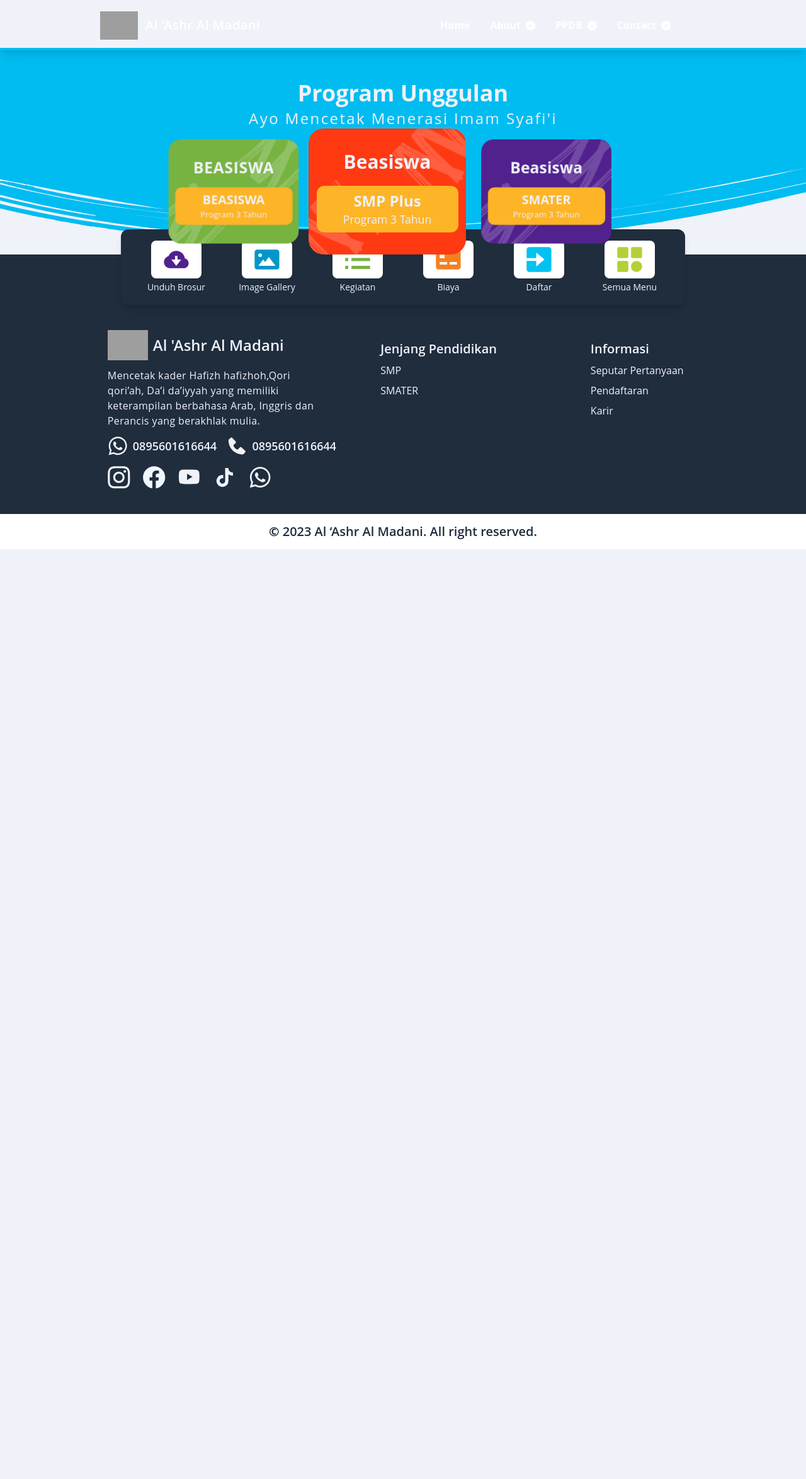
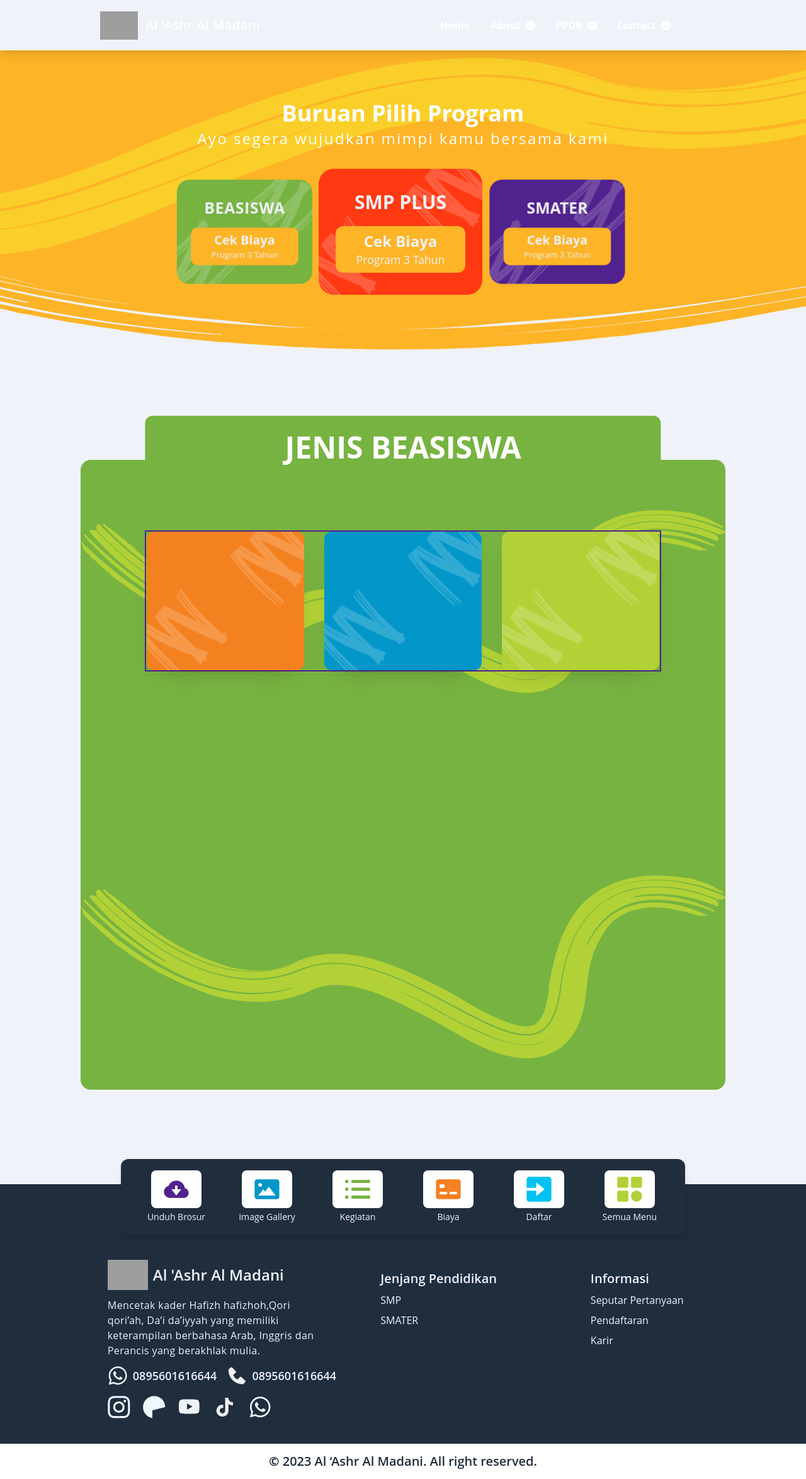
Before and after one commit to HilmiAnugrah/projek-am, a PHP site: page /project-am/src/pages/ in a window 1280 px wide. Shown: the whole page at 63% size. Run offline with PHP 8.4, Linux system fonts and the light colour scheme; grey boxes are pictures that could not be loaded.

Commit message:
manambahkan biaya

```diff
--- a/index.php
+++ b/index.php
@@ -6,7 +6,7 @@ require "src/backend/functions/functions.php";
 
 <head>
 <meta charset="UTF-8" />
-    <meta name="viewport" content="width=device-width, initial-scale=1.0, user-scalable=no, minimum-scale=1, maximum-scale=1" />
+    <meta name="viewport" content="width=device-width, initial-scale=1.0, user-scalable=no, minimum-scale=1, maximum-scale=5" />
     <!-- Meta untuk SEO dan pembagian tautan -->
     <meta name="robots" content="index,follow">
     <meta name="title" content="Pondok Pesantren Tahfidz Al Ashr Al Madani">
@@ -59,7 +59,7 @@ require "src/backend/functions/functions.php";
         <!-- Navbar -->
         <?php require "src/backend/partials/header.php"; ?>
         <!-- main -->
-        <?php require "src/backend/partials/main.php"; ?>
+        <?php require "src/backend/partials/home/main.php"; ?>
         <!-- main end -->
         <!-- footer -->
         <?php require "src/backend/partials/footer.php"; ?>
--- a/src/backend/partials/hiro-biaya.php
+++ b/src/backend/partials/biaya/hiro-biaya.php
@@ -1,20 +1,20 @@
-<section class="-mt-1 pt-8  bg-[url('../img/hiro.svg')] w-full bg-no-repeat bg-cover bg-body" style="background-position: center 100%">
-    <h2 class="font-bold sm:mt-5 px-[5%] text-center text-3xl sm:text-4xl text-body">
-        Program Unggulan
+<section class="max-sm:-mt-1 pt-8  bg-[url('../img/hiro-biaya.svg')] w-full lg:h-[500px] bg-no-repeat bg-cover bg-body" style="background-position: center 100%">
+    <h2 class="font-bold sm:mt-5 lg:mt-12 px-[5%] text-center text-3xl sm:text-4xl text-white ">
+    Buruan Pilih Program
     </h2>
-    <p class="text-base tracking-widest px-[5%] text-center sm:text-xl lg:text-2xl mt-1 text-body">
-        Ayo Mencetak Menerasi Imam Syafi'i
+    <p class="text-base tracking-widest px-[5%] text-center sm:text-xl lg:text-2xl mt-1 mb-5 lg:mb-8 text-white">
+    Ayo segera wujudkan mimpi kamu bersama kami
     </p>
     <div class="swiper swiper-card">
         <div class="swiper-wrapper">
             <div class="swiper-slide prev">
 
-                <div class="w-[250px] h-[200px] flex flex-col gap-5  justify-center items-center rounded-3xl bg-main-green relative overflow-hidden">
+                <div class="w-[260px] h-[200px] px-4 mx-4 flex flex-col gap-5  justify-center items-center rounded-3xl bg-main-green relative overflow-hidden">
                     <img src="<?=base_url("src/img/program_pilihan/Vector.png");?>" alt="al ashr al madani" class="bg-cover absolute top-[-30px] right-[-30px] w-[60%] " />
                     <img src="<?=base_url("src/img/program_pilihan/Vector.png");?> " alt="" class="bg-cover absolute bottom-[-30px] left-[-30px] w-[60%]" />
                     <h2 class="text-3xl text-body font-bold tracking-wide  ">BEASISWA</h2>
                     <button class="card__content flex items-center flex-col  bg-young-orange w-[90%] p-2 rounded-xl relative z-10">
-                        <h3 class="card__title text-2xl font-bold text-body">BEASISWA</h3>
+                        <h3 class="card__title text-2xl font-bold text-body">Cek Biaya</h3>
                         <p class="card__text text-body">Program 3 Tahun</p>
                     </button>
                 </div>
@@ -22,12 +22,12 @@
             </div>
             <div class="swiper-slide">
 
-                <div class="w-[250px] h-[200px] flex flex-col gap-5 justify-center items-center rounded-3xl bg-main-red overflow-hidden relative">
+                <div class="w-[260px] h-[200px] flex flex-col gap-5 justify-center items-center rounded-3xl px-4 mx-4 bg-main-red overflow-hidden relative">
                     <img src="<?=base_url("src/img/program_pilihan/Vector.png");?>" alt="" class="bg-cover absolute top-[-30px] right-[-30px]  w-[60%] rotate-90 " />
                     <img src="<?=base_url("src/img/program_pilihan/Vector.png");?>" alt="" class="bg-cover absolute bottom-[-30px] left-[-30px] w-[60%] rotate-90" />
-                    <h2 class="text-3xl text-body font-bold ">Beasiswa</h2>
+                    <h2 class="text-3xl text-body font-bold ">SMP PLUS</h2>
                     <button class="card__content flex items-center flex-col  bg-young-orange w-[90%] p-2 rounded-xl relative z-10">
-                        <h3 class="card__title text-2xl font-bold text-body">SMP Plus</h3>
+                        <h3 class="card__title text-2xl font-bold text-body">Cek Biaya</h3>
                         <p class="card__text text-center text-[1.1rem] font-normal text-body">Program 3 Tahun</p>
                     </button>
                 </div>
@@ -36,12 +36,12 @@
 
             <div class="swiper-slide next">
 
-                <div class="w-[250px] h-[200px] flex flex-col gap-5 justify-center items-center rounded-3xl bg-main-purple overflow-hidden relative">
+                <div class="w-[260px] h-[200px] px-4 mx-4 flex flex-col gap-5 justify-center items-center rounded-3xl bg-main-purple overflow-hidden relative">
                     <img src="<?=base_url("src/img/program_pilihan/Vector.png");?>" alt="" class="bg-cover absolute top-[-30px] right-[-30px] w-[60%] " />
                     <img src="<?=base_url("src/img/program_pilihan/Vector.png");?>" alt="" class="bg-cover absolute bottom-[-30px] left-[-30px] w-[60%] " />
-                    <h2 class="text-3xl text-body font-bold ">Beasiswa</h2>
+                    <h2 class="text-3xl text-body font-bold ">SMATER</h2>
                     <button class="card__content flex items-center flex-col  bg-young-orange w-[90%] p-2 rounded-xl relative z-10">
-                        <h3 class="card__title text-2xl font-bold text-body">SMATER</h3>
+                        <h3 class="card__title text-2xl font-bold text-body">Cek Biaya</h3>
                         <p class="card__text text-body">Program 3 Tahun</p>
                     </button>
                 </div>
--- /dev/null
+++ b/src/backend/partials/biaya/jenis-beasiswa.php
@@ -0,0 +1,32 @@
+<section class="my-[150px] relative w-full">
+    <div class="jenis-beasiswa bg-main-green w-[90%] lg:w-[80%] h-[1000px] mx-auto relative rounded-2xl">
+        <!-- image vactor background -->
+        <img class="absolute top-20 w-full" src="<?= base_url("src/img/vector-biaya.svg"); ?>" alt="biaya pesantren bg">
+        <img class="absolute bottom-[50px] w-full" src="<?= base_url("src/img/vector-biaya.svg"); ?>" alt="biaya pesantren bg">
+
+        <!-- HEADING JENIS BEASISWA -->
+        <div class="-mt-14 lg:-mt-[70px] rounded-xl absolute top-0 left-1/2 -translate-x-1/2  bg-main-green w-[90%] h-[80px] lg:w-[80%] lg:h-[100px] flex justify-center items-center">
+            <h2 class="font-bold  px-[5%] text-center text-3xl sm:text-4xl lg:text-5xl text-white ">
+                JENIS BEASISWA
+            </h2>
+        </div>
+        <!-- kategori beasiswa -->
+        <div class=" relative z-10 mx-auto top-10 lg:top-28  w-[90%] lg:w-[80%] border-2 border-main-purple flex flex-row justify-center items-center justify-items-center gap-2 md:gap-5 xl:gap-8 ">
+            <div class="bg-main-orange max-lg:w-1/3 rounded-xl main-shadow lg:w-[300px] max-md:h-[100px] md:h-[200px] lg:h-[220px] xl:w-[250px] relative overflow-hidden ">
+
+                <img src="<?= base_url("src/img/program_pilihan/Vector.png"); ?>" alt="" class="bg-cover absolute top-[-15px] right-[-15px] sm:top-[-30px] lg:right-[-30px] w-[60%]  rotate-90 " />
+                <img src="<?= base_url("src/img/program_pilihan/Vector.png"); ?>" alt="" class="bg-cover absolute bottom-[-20px] lg:bottom-[-20px] left-[-20px] max-sm:left-[-5px] w-[60%]  rotate-90" />
+
+            </div>
+            <div class="bg-old-blue max-lg:w-1/3 rounded-xl main-shadow lg:w-[300px] max-md:h-[100px] md:h-[200px] lg:h-[220px] xl:w-[250px] relative overflow-hidden">
+                <img src="<?= base_url("src/img/program_pilihan/Vector.png"); ?>" alt="" class="bg-cover absolute top-[-15px] right-[-15px] sm:top-[-30px] lg:right-[-30px] w-[60%]  rotate-90 " />
+                <img src="<?= base_url("src/img/program_pilihan/Vector.png"); ?>" alt="" class="bg-cover absolute bottom-[-20px] lg:bottom-[-20px] left-[-20px] max-sm:left-[-5px] w-[60%]  rotate-90" />
+            </div>
+            <div class="bg-second-green  max-lg:w-1/3 rounded-xl main-shadow lg:w-[300px] max-md:h-[100px] md:h-[200px] lg:h-[220px] xl:w-[250px] relative overflow-hidden">
+                <img src="<?= base_url("src/img/program_pilihan/Vector.png"); ?>" alt="" class="bg-cover absolute top-[-15px] right-[-15px] sm:top-[-30px] lg:right-[-30px] w-[60%]  rotate-90 " />
+                <img src="<?= base_url("src/img/program_pilihan/Vector.png"); ?>" alt="" class="bg-cover absolute bottom-[-20px] lg:bottom-[-20px] left-[-20px]  max-sm:bottom-[-15px] max-sm:left-[-5px] w-[60%]  rotate-90" />
+            </div>
+        </div>
+    </div>
+
+</section>
--- a/src/backend/partials/footer.php
+++ b/src/backend/partials/footer.php
@@ -6,25 +6,25 @@
             <div class="bg-white w-[90%] h-[45px] sm:w-[70%] lg:h-[60px] md:w-[70px] md:h-[65px] lg:w-[80px] flex justify-center items-center md:p-1 p-2 rounded-lg">
                 <img src="<?=base_url("src/img/icons/download.svg");?>" alt="download" class="h-8 w-8 md:w-[100%] lg:h-10 lg:w-10">
             </div>
-            <h4 class="text-body text-[0.40em] mt-1 text-center sm:text-xs md:text-sm ">Unduh Brosur</h4>
+            <p class="text-body text-[0.40em] mt-1 text-center sm:text-xs md:text-sm ">Unduh Brosur</p>
         </div>
         <div class="w-1/6 flex flex-col items-center">
             <div class="bg-white w-[90%] h-[45px] sm:w-[70%] lg:h-[60px] md:w-[70px] md:h-[65px] lg:w-[80px] flex justify-center items-center md:p-1 p-2 rounded-lg">
                 <img src="<?=base_url("src/img/icons/image.svg");?>" alt="Image Gallery" class="h-8 w-8 md:w-[100%] lg:h-10 lg:w-10">
             </div>
-            <h4 class="text-body text-[0.40em] mt-1 text-center sm:text-xs md:text-sm">Image Gallery</h4>
+            <p class="text-body text-[0.40em] mt-1 text-center sm:text-xs md:text-sm">Image Gallery</p>
         </div>
         <div class="w-1/6 flex flex-col items-center">
             <div class="bg-white w-[90%] h-[45px] sm:w-[70%] lg:h-[60px] md:w-[70px] md:h-[65px] lg:w-[80px] flex justify-center items-center md:p-1 p-2 rounded-lg">
                 <img src="<?=base_url("src/img/icons/kegiatan.svg");?>" alt="kegiatan" class="h-8 w-8 md:w-[100%] lg:h-10 lg:w-10">
             </div>
-            <h4 class="text-body text-[0.40em] mt-1 text-center sm:text-xs md:text-sm">Kegiatan</h4>
+            <p class="text-body text-[0.40em] mt-1 text-center sm:text-xs md:text-sm">Kegiatan</p>
         </div>
         <div class="w-1/6 flex flex-col items-center">
             <div class="bg-white w-[90%] h-[45px] sm:w-[70%] lg:h-[60px] md:w-[70px] md:h-[65px] lg:w-[80px] flex justify-center items-center md:p-1 p-2 rounded-lg">
                 <img src="<?=base_url("src/img/icons/biaya.svg");?>" alt="Biaya" class="h-8 w-8 md:w-[100%] lg:h-10 lg:w-10">
             </div>
-            <h4 class="text-body text-[0.40em] mt-1 text-center sm:text-xs md:text-sm">Biaya</h4>
+            <p class="text-body text-[0.40em] mt-1 text-center sm:text-xs md:text-sm">Biaya</p>
         </div>
 
 
@@ -32,13 +32,13 @@
             <div class="bg-white w-[90%] h-[45px] sm:w-[70%] lg:h-[60px] md:w-[70px] md:h-[65px] lg:w-[80px] flex justify-center items-center md:p-1 p-2 rounded-lg">
                 <img src="<?=base_url("src/img/icons/daftar.svg");?>" alt="daftar" class="h-8 w-8 md:w-[100%] lg:h-10 lg:w-10">
             </div>
-            <h4 class="text-body text-[0.40em] mt-1 text-center sm:text-xs md:text-sm">Daftar</h4>
+            <p class="text-body text-[0.40em] mt-1 text-center sm:text-xs md:text-sm">Daftar</p>
         </div>
         <div class="w-1/6 flex flex-col items-center cursor-pointer" id="menu-kategori">
             <div class="bg-white w-[90%] h-[45px] sm:w-[70%] lg:h-[60px] md:w-[70px] md:h-[65px] lg:w-[80px] flex justify-center items-center md:p-1 p-2 rounded-lg">
                 <img src="<?=base_url("src/img/icons/kategori.svg");?>" alt="kategori" class="h-8 w-8 md:w-[100%] lg:h-10 lg:w-10">
             </div>
-            <h4 class="text-body text-[0.40em] mt-1 text-center sm:text-xs md:text-sm">Semua Menu</h4>
+            <p class="text-body text-[0.40em] mt-1 text-center sm:text-xs md:text-sm">Semua Menu</p>
         </div>
 
     </div>
@@ -89,7 +89,7 @@
                     <svg class="w-8 h-8 md:w-5 md:h-5 lg:w-9 lg:h-9" viewBox="0 0 14 14" fill="none" xmlns="http://www.w3.org/2000/svg">
                         <title>Facebook Al Ashr Al Madani</title>
                         <desc>kunjungi Facebook Al Ashr Al Madani</desc>
-                        <path d="M13.718 6.94618C13.718 3.14572 10.6557 0.0648499 6.8783 0.0648499C3.10086 0.0648499 0.0386353 3.14572 0.0386353 6.94618C0.0386353 10.3809 2.5398 13.2277 5.8096 13.7439V8.93532H4.07297V6.94618H5.8096V5.43014C5.8096 3.7055 6.83072 2.75287 8.39305 2.75287C9.14136 2.75287 9.92409 2.88727 9.92409 2.88727V4.58072H9.06163C8.21197 4.58072 7.947 5.11116 7.947 5.65535V6.94618H9.84394L9.5407 8.93532H7.947V13.7439C11.2168 13.2277 13.718 10.3809 13.718 6.94618Z" fill="#F0F8FF" />
+                        <path d="M13.718 6.94618C13.718 3.14572 10.6557 0.0648499 6.8783 0.0648499C3.10086 0.0648499 0.0386353 3.14572 0.0386353 6.94618C0.0386353 10.3809 2.5398 13.2277 5.8096 13.7439V8.93532p.07297V6.94618H5.8096V5.43014C5.8096 3.7055 6.83072 2.75287 8.39305 2.75287C9.14136 2.75287 9.92409 2.88727 9.92409 2.88727V4.58072H9.06163C8.21197 4.58072 7.947 5.11116 7.947 5.65535V6.94618H9.84394L9.5407 8.93532H7.947V13.7439C11.2168 13.2277 13.718 10.3809 13.718 6.94618Z" fill="#F0F8FF" />
                     </svg>
                 </a>
                 <a href="#">
--- a/src/css/index.css
+++ b/src/css/index.css
@@ -579,6 +579,10 @@ body {
   bottom: 10px;
 }
 
+.bottom-\[50px\] {
+  bottom: 50px;
+}
+
 .left-0 {
   left: 0px;
 }
@@ -623,6 +627,10 @@ body {
   top: 3rem;
 }
 
+.top-20 {
+  top: 5rem;
+}
+
 .top-\[-15px\] {
   top: -15px;
 }
@@ -643,6 +651,26 @@ body {
   top: 100%;
 }
 
+.bottom-\[-20px\] {
+  bottom: -20px;
+}
+
+.right-\[-15px\] {
+  right: -15px;
+}
+
+.left-\[-20px\] {
+  left: -20px;
+}
+
+.left-\[-40px\] {
+  left: -40px;
+}
+
+.left-\[-50px\] {
+  left: -50px;
+}
+
 .z-10 {
   z-index: 10;
 }
@@ -657,6 +685,11 @@ body {
 
 .m-auto {
   margin: auto;
+}
+
+.mx-4 {
+  margin-left: 1rem;
+  margin-right: 1rem;
 }
 
 .mx-auto {
@@ -674,6 +707,11 @@ body {
   margin-bottom: 14px;
 }
 
+.my-\[150px\] {
+  margin-top: 150px;
+  margin-bottom: 150px;
+}
+
 .-mt-1 {
   margin-top: -0.25rem;
 }
@@ -682,10 +720,18 @@ body {
   margin-top: -3rem;
 }
 
+.-mt-14 {
+  margin-top: -3.5rem;
+}
+
 .mb-10 {
   margin-bottom: 2.5rem;
 }
 
+.mb-5 {
+  margin-bottom: 1.25rem;
+}
+
 .ml-2 {
   margin-left: 0.5rem;
 }
@@ -762,6 +808,10 @@ body {
   height: 20rem;
 }
 
+.h-\[1000px\] {
+  height: 1000px;
+}
+
 .h-\[100px\] {
   height: 100px;
 }
@@ -798,6 +848,10 @@ body {
   height: 80%;
 }
 
+.h-\[80px\] {
+  height: 80px;
+}
+
 .h-full {
   height: 100%;
 }
@@ -830,8 +884,8 @@ body {
   width: 2rem;
 }
 
-.w-\[250px\] {
-  width: 250px;
+.w-\[260px\] {
+  width: 260px;
 }
 
 .w-\[40\%\] {
@@ -933,6 +991,10 @@ body {
   justify-content: space-around;
 }
 
+.justify-items-center {
+  justify-items: center;
+}
+
 .gap-1 {
   gap: 0.25rem;
 }
@@ -987,6 +1049,10 @@ body {
   overflow-y: scroll;
 }
 
+.rounded-2xl {
+  border-radius: 1rem;
+}
+
 .rounded-3xl {
   border-radius: 1.5rem;
 }
@@ -1020,6 +1086,11 @@ body {
   border-style: none;
 }
 
+.border-main-purple {
+  --tw-border-opacity: 1;
+  border-color: rgb(81 33 142 / var(--tw-border-opacity));
+}
+
 .bg-black\/50 {
   background-color: rgb(0 0 0 / 0.5);
 }
@@ -1064,11 +1135,21 @@ body {
   background-color: rgb(255 188 0 / var(--tw-bg-opacity));
 }
 
+.bg-old-blue {
+  --tw-bg-opacity: 1;
+  background-color: rgb(3 151 201 / var(--tw-bg-opacity));
+}
+
 .bg-second-blue {
   --tw-bg-opacity: 1;
   background-color: rgb(3 151 201 / var(--tw-bg-opacity));
 }
 
+.bg-second-green {
+  --tw-bg-opacity: 1;
+  background-color: rgb(177 209 54 / var(--tw-bg-opacity));
+}
+
 .bg-white {
   --tw-bg-opacity: 1;
   background-color: rgb(255 255 255 / var(--tw-bg-opacity));
@@ -1077,6 +1158,10 @@ body {
 .bg-young-orange {
   --tw-bg-opacity: 1;
   background-color: rgb(253 180 39 / var(--tw-bg-opacity));
+}
+
+.bg-\[url\(\'\.\.\/img\/hiro-biaya\.svg\'\)\] {
+  background-image: url('../img/hiro-biaya.svg');
 }
 
 .bg-\[url\(\'\.\.\/img\/hiro\.svg\'\)\] {
@@ -1447,11 +1540,15 @@ body {
   align-items: center;
   justify-content: center;
   flex-direction: column;
-  margin: 1.5em 2em;
+  margin: 1.5em 1rem;
 }
 
 .swiper-card .swiper-slide {
   width: 300px;
+}
+
+.prev,.next{
+  cursor: grab !important;
 }
 
 /* seputar pesantren */
@@ -1615,12 +1726,64 @@ swiper-slide {
     height: 100vh;
   }
 
+  .max-lg\:w-1\/3 {
+    width: 33.333333%;
+  }
+
   .max-lg\:w-full {
     width: 100%;
   }
 }
 
+@media not all and (min-width: 768px) {
+  .max-md\:h-\[100px\] {
+    height: 100px;
+  }
+}
+
+@media not all and (min-width: 640px) {
+  .max-sm\:right-\[-15px\] {
+    right: -15px;
+  }
+
+  .max-sm\:left-\[-15px\] {
+    left: -15px;
+  }
+
+  .max-sm\:left-\[-5px\] {
+    left: -5px;
+  }
+
+  .max-sm\:right-\[-5px\] {
+    right: -5px;
+  }
+
+  .max-sm\:top-\[-5px\] {
+    top: -5px;
+  }
+
+  .max-sm\:top-\[-10px\] {
+    top: -10px;
+  }
+
+  .max-sm\:top-\[-15px\] {
+    top: -15px;
+  }
+
+  .max-sm\:bottom-\[-15px\] {
+    bottom: -15px;
+  }
+
+  .max-sm\:-mt-1 {
+    margin-top: -0.25rem;
+  }
+}
+
 @media (min-width: 640px) {
+  .sm\:top-\[-30px\] {
+    top: -30px;
+  }
+
   .sm\:my-8 {
     margin-top: 2rem;
     margin-bottom: 2rem;
@@ -1783,6 +1950,10 @@ swiper-slide {
     height: 120px;
   }
 
+  .md\:h-\[200px\] {
+    height: 200px;
+  }
+
   .md\:h-\[65px\] {
     height: 65px;
   }
@@ -1900,10 +2095,50 @@ swiper-slide {
     right: 10rem;
   }
 
+  .lg\:top-40 {
+    top: 10rem;
+  }
+
+  .lg\:top-32 {
+    top: 8rem;
+  }
+
+  .lg\:top-28 {
+    top: 7rem;
+  }
+
+  .lg\:bottom-\[-30px\] {
+    bottom: -30px;
+  }
+
+  .lg\:right-\[-30px\] {
+    right: -30px;
+  }
+
+  .lg\:top-\[-30px\] {
+    top: -30px;
+  }
+
+  .lg\:bottom-\[-50px\] {
+    bottom: -50px;
+  }
+
+  .lg\:bottom-\[-20px\] {
+    bottom: -20px;
+  }
+
   .lg\:z-10 {
     z-index: 10;
   }
 
+  .lg\:-mt-\[70px\] {
+    margin-top: -70px;
+  }
+
+  .lg\:mb-8 {
+    margin-bottom: 2rem;
+  }
+
   .lg\:ml-10 {
     margin-left: 2.5rem;
   }
@@ -1912,6 +2147,10 @@ swiper-slide {
     margin-right: 2rem;
   }
 
+  .lg\:mt-12 {
+    margin-top: 3rem;
+  }
+
   .lg\:block {
     display: block;
   }
@@ -1940,6 +2179,22 @@ swiper-slide {
     height: 2.25rem;
   }
 
+  .lg\:h-\[100px\] {
+    height: 100px;
+  }
+
+  .lg\:h-\[250px\] {
+    height: 250px;
+  }
+
+  .lg\:h-\[300px\] {
+    height: 300px;
+  }
+
+  .lg\:h-\[500px\] {
+    height: 500px;
+  }
+
   .lg\:h-\[60px\] {
     height: 60px;
   }
@@ -1948,6 +2203,14 @@ swiper-slide {
     height: 90px;
   }
 
+  .lg\:h-\[200px\] {
+    height: 200px;
+  }
+
+  .lg\:h-\[220px\] {
+    height: 220px;
+  }
+
   .lg\:w-10 {
     width: 2.5rem;
   }
@@ -2002,6 +2269,14 @@ swiper-slide {
 
   .lg\:w-\[80px\] {
     width: 80px;
+  }
+
+  .lg\:w-\[3000px\] {
+    width: 3000px;
+  }
+
+  .lg\:w-\[300px\] {
+    width: 300px;
   }
 
   .lg\:origin-top-right {
@@ -2071,6 +2354,11 @@ swiper-slide {
   .lg\:text-2xl {
     font-size: 1.5rem;
     line-height: 2rem;
+  }
+
+  .lg\:text-5xl {
+    font-size: 3rem;
+    line-height: 1;
   }
 
   .lg\:text-base {
@@ -2177,3 +2465,13 @@ swiper-slide {
     transform: translate(var(--tw-translate-x), var(--tw-translate-y)) rotate(var(--tw-rotate)) skewX(var(--tw-skew-x)) skewY(var(--tw-skew-y)) scaleX(var(--tw-scale-x)) scaleY(var(--tw-scale-y));
   }
 }
+
+@media (min-width: 1280px) {
+  .xl\:w-\[250px\] {
+    width: 250px;
+  }
+
+  .xl\:gap-8 {
+    gap: 2rem;
+  }
+}
--- a/src/css/input.css
+++ b/src/css/input.css
@@ -70,11 +70,15 @@
   align-items: center;
   justify-content: center;
   flex-direction: column;
-  margin: 1.5em 2em;
+  margin: 1.5em 1rem;
 }
 
 .swiper-card .swiper-slide {
   width: 300px;
+}
+
+.prev,.next{
+  cursor: grab !important;
 }
 /* seputar pesantren */
 @layer components {
--- a/src/pages/index.php
+++ b/src/pages/index.php
@@ -60,7 +60,11 @@ require "../backend/functions/functions.php";
         <?php require "../backend/partials/header.php"; ?>
         <!-- main -->
         <main class="pt-20 overflow-hidden bg-body" >
-            <?php require "../backend/partials/hiro-biaya.php"?>
+            <!-- section Hiro -->
+            <?php require "../backend/partials/biaya/hiro-biaya.php"?>
+            <!-- section jenis Beasiswa -->
+            <?php require "../backend/partials/biaya/jenis-beasiswa.php"?>
+
         </main>
         <!-- main end -->
 
--- a/tailwind.config.js
+++ b/tailwind.config.js
@@ -19,6 +19,7 @@ module.exports = {
         "dark-font": "#1F2D3D",
         "main-red": "#FF3912",
         "second-green": "#B1D136",
+        "old-blue" : "#0397C9",
       },
       boxShadow: {
         main: "0px 18.078041076660156px 35.09267044067383px -21.26828384399414px rgba(0, 0, 0, 0.25)",
```
Also changed, not shown: other parts of src/css/index.css (+66 -0 lines), src/backend/partials/home/main.php (added, +16 -0 lines), src/backend/partials/main.php (deleted, +0 -16 lines), src/backend/partials/home/card-berita.php (renamed from src/backend/partials/card-berita.php), src/backend/partials/home/card-extracurricular.php (renamed from src/backend/partials/card-extracurricular.php), src/backend/partials/home/card-program-pilihan.php (renamed from src/backend/partials/card-program-pilihan.php), src/backend/partials/home/maps.php (renamed from src/backend/partials/maps.php), src/backend/partials/home/menu-category.php (renamed from src/backend/partials/menu-category.php), src/backend/partials/home/seputar-pesantren.php (renamed from src/backend/partials/seputar-pesantren.php), src/img/hiro-biaya.svg (added), src/img/vector-biaya.svg (added).
